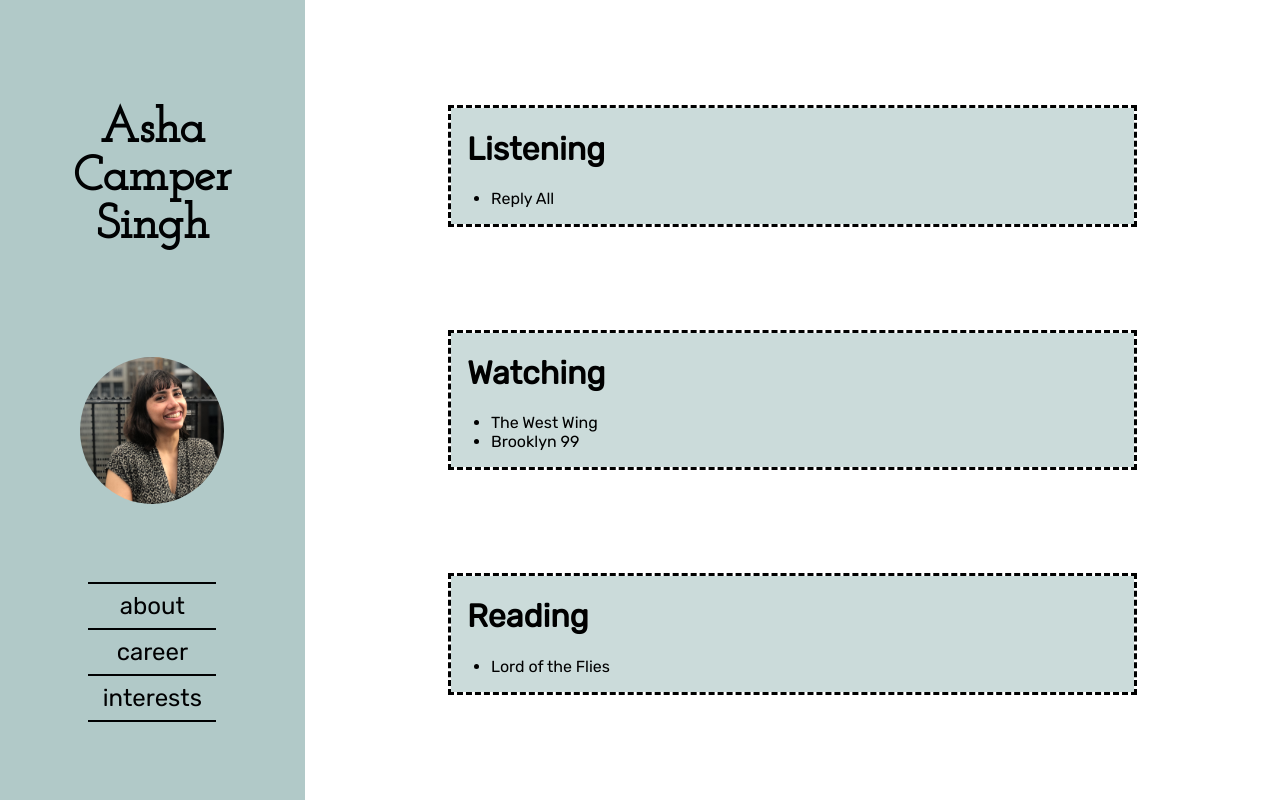
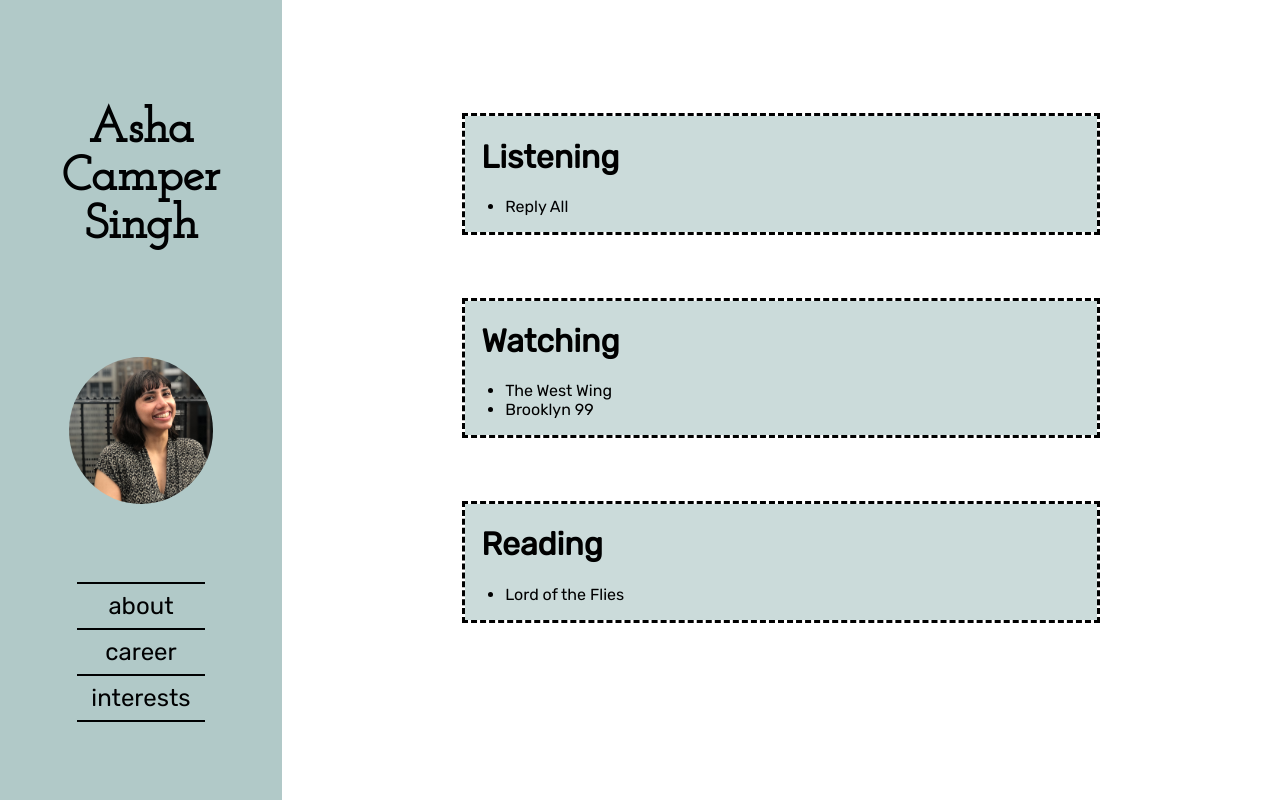
Before and after one commit to ashacs/ashacs.github.io, a React (Create React App) app: page /interests in a window 1280 px wide. Built offline with nearby package versions, Linux system fonts and the light colour scheme; a web font is replaced by a local one.

Commit message:
Use page-content class on interests page

```diff
--- a/src/App.scss
+++ b/src/App.scss
@@ -18,13 +18,14 @@
 }
 
 .page-content {
-  width: 80%;
+  height: 80%;
   overflow: scroll;
-  padding-left: 2rem;
+  padding: 2rem 2rem;
 }
 
 @media #{$large-screen} {
   .page-content {
+    width: 80%;
     padding: 3rem 3rem;
   }
 }
--- a/src/Components/Interests/index.js
+++ b/src/Components/Interests/index.js
@@ -10,7 +10,7 @@ class Interests extends Component {
 
   render() {
     return (
-      <div className="interests">
+      <div className="page-content interests">
         <Card
           title="Listening"
           items={[
--- a/src/Components/Interests/index.scss
+++ b/src/Components/Interests/index.scss
@@ -5,12 +5,4 @@
   flex-direction: column;
   justify-content: space-evenly;
   align-items: center;
-  height: 90%;
 }
-
-@media #{$large-screen} {
-  .interests {
-    width: 80%;
-    height: 100%;
-  }
-}
```
